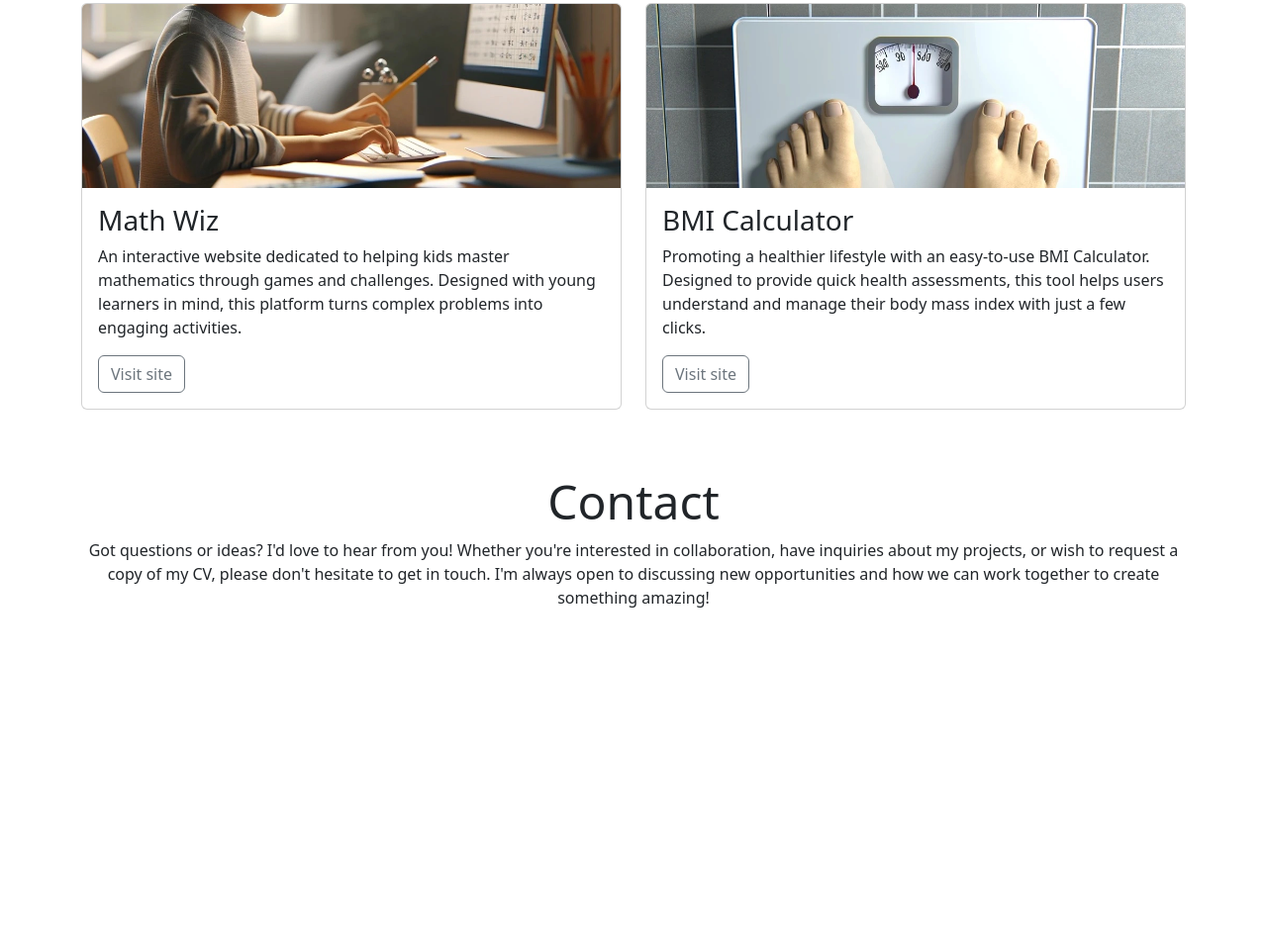
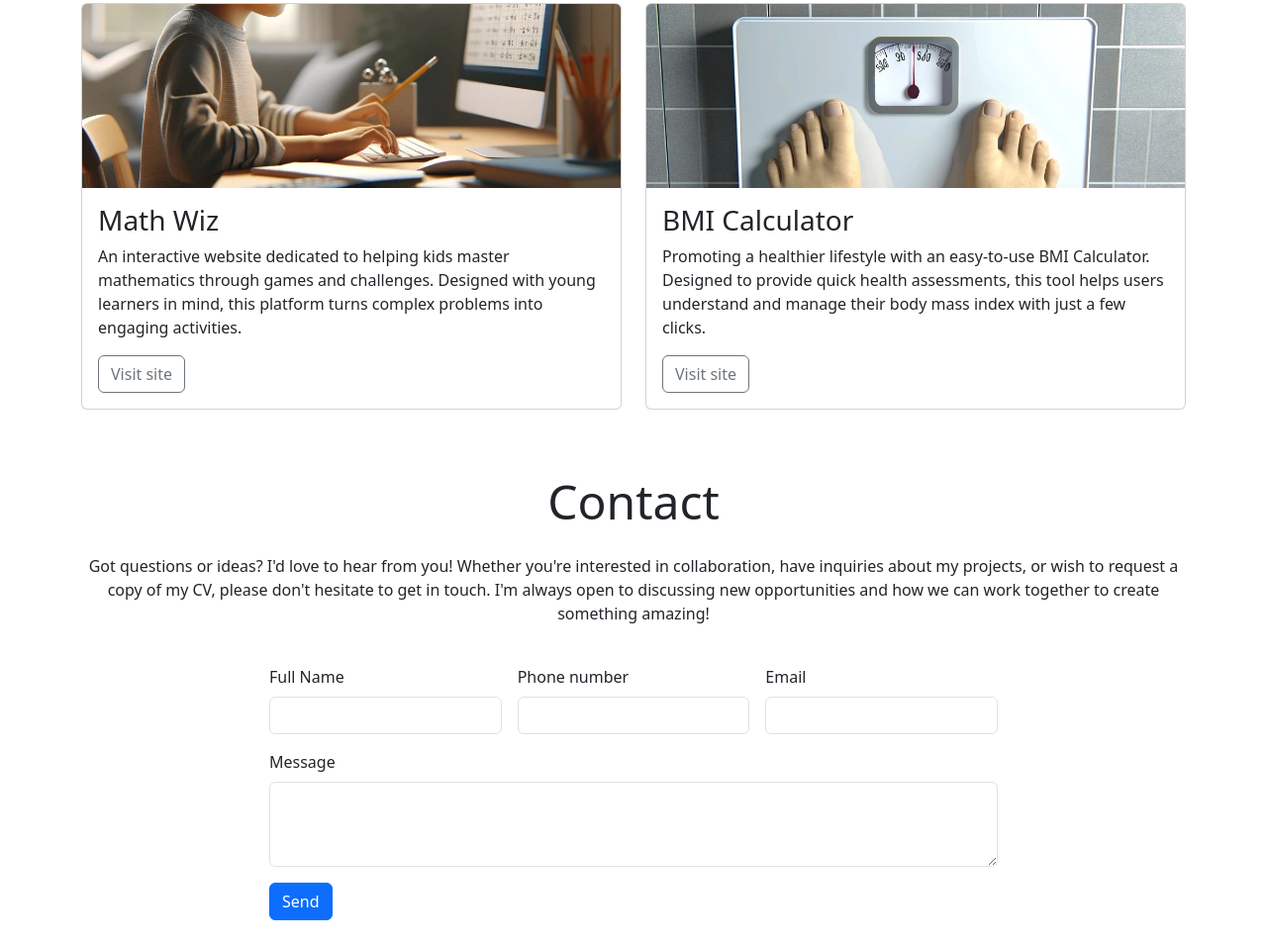
Before and after one commit to TonyD68-code/bootstrap1, a plain HTML site: page index.html in a window 1280 px wide. Shown: the part 1421-2375 px from the top of the page at 99% size. Before the commit the page ends 2077 px from the top, so only its background shows below. Drawn offline with nearby package versions, Linux system fonts and the light colour scheme.

Commit message:
added form and styling

```diff
--- a/index.html
+++ b/index.html
@@ -178,22 +178,44 @@
         </section>
     </main>
 
-
-    <!--Contact Section-->
-
-    <footer id="container" class="container">
+    <!-- Contact section -->
+    <footer id="contact" class="container">
         <div class="row justify-content-center">
             <div class="col-12 text-center my-4">
                 <h2 class="display-5">Contact</h2>
-<p class="mt4">Got questions or ideas? I'd love to hear from you! Whether you're interested in collaboration, have inquiries about my projects, or wish to request a copy of my CV, please don't hesitate to get in touch. I'm always open to discussing new opportunities and how we can work together to create something amazing!</p>
-
+                <p class="mt-4">Got questions or ideas? I'd love to hear from you! Whether you're
+                    interested in collaboration, have inquiries about my projects, or
+                    wish to request a copy of my CV, please don't hesitate to get in
+                    touch. I'm always open to discussing new opportunities and how we
+                    can work together to create something amazing!</p>
             </div>
-<div class="col-12 col-md-10 col-lg-8">
-<!--Add form here-->
+            <div class="col-12 col-md-10 col-lg-8 mb-4">
+                <!-- Add your form here -->
+                <form class="row g-3">
+                    <div class="col-lg-4">
+                        <label for="full-name" class="form-label">Full Name</label>
+                        <input type="text" class="form-control" id="full-name">
                     </div>
-
+                    <div class="col-lg-4">
+                        <label for="phonenumber" class="form-label">Phone number</label>
+                        <input type="number" class="form-control" id="phonenumber">
+                    </div>
+                    <div class="col-lg-4">
+                        <label for="email" class="form-label">Email</label>
+                        <input type="email" class="form-control" id="email">
+                    </div>
+                    <div class="col-12">
+                        <label for="message" class="form-label">Message</label>
+                        <textarea class="form-control" id="message" rows="3"></textarea>
+                    </div>
+                    <div class="col-12">
+                        <button type="submit" class="btn btn-primary">Send</button>
+                    </div>
+                </form>
+            </div>
         </div>
     </footer>
+
     <!-- Bootstrap JS Script-->
     <script src="https://cdn.jsdelivr.net/npm/bootstrap@5.3.3/dist/js/bootstrap.bundle.min.js"
         integrity="sha384-YvpcrYf0tY3lHB60NNkmXc5s9fDVZLESaAA55NDzOxhy9GkcIdslK1eN7N6jIeHz"
```
Lines whose indentation alone changed are shown as unchanged.
